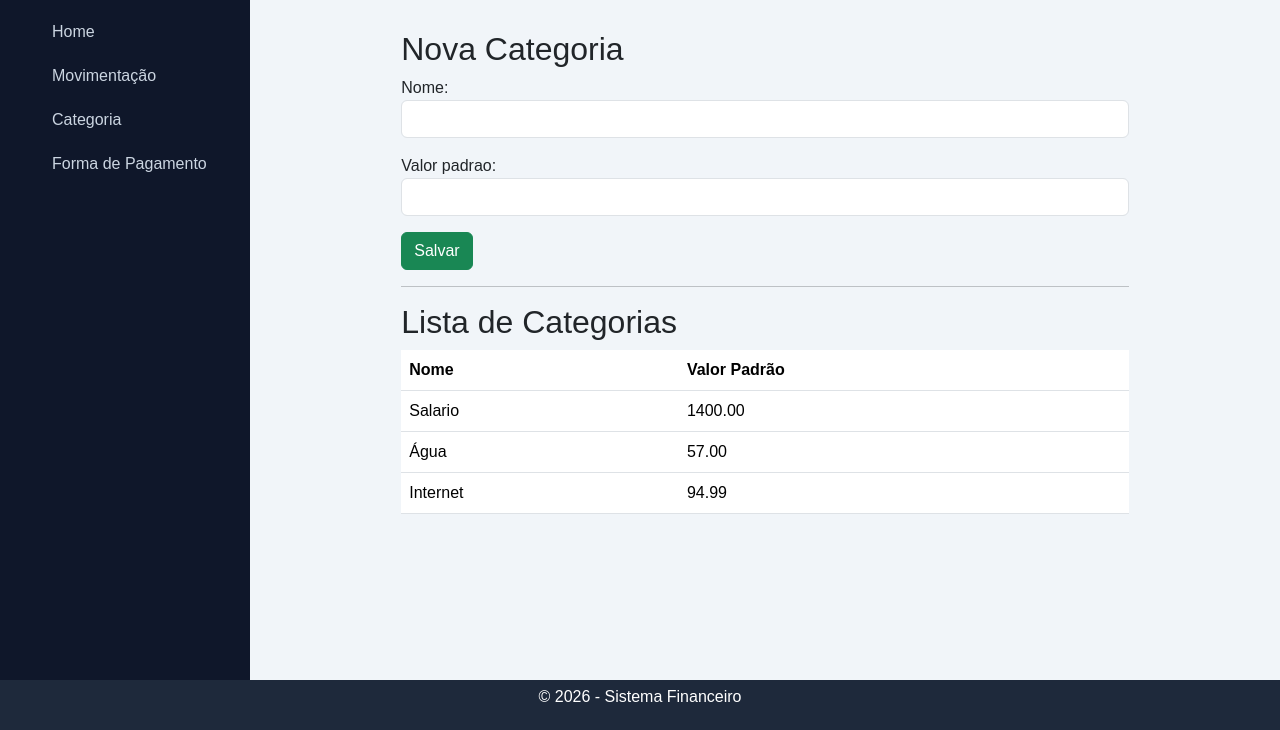
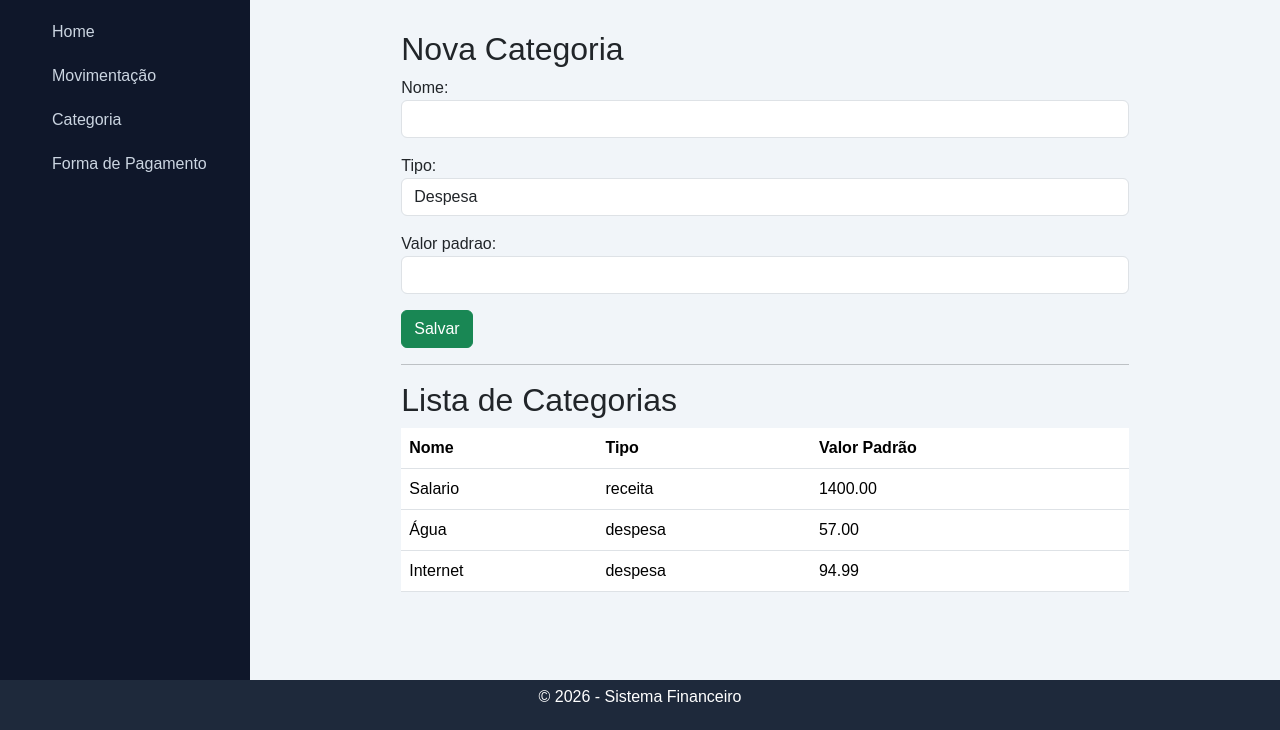
Before and after one commit to AntonioBreno/controle-financeiro, a Django app: page /financas/categorias/ in a window 1280 px wide. Shown: the part 70-800 px from the top of the page. Run offline with Django 5.2, Linux system fonts and the light colour scheme; a user stored in the database is signed in; data comes from the database, SQL or seed files in the repository; both versions use the stored data as it was after the commit.

Commit message:
feat(transacao): filtra categorias por tipo (receita/despesa) dinamicamente no formulário

```diff
--- a/financas/forms.py
+++ b/financas/forms.py
@@ -9,10 +9,11 @@ from financas.models.transacao import Transacao
 class CategoriaForm(forms.ModelForm):
     class Meta:
         model = Categoria
-        fields = ['nome', 'valor_padrao']
+        fields = ['nome', 'tipo', 'valor_padrao']
 
         widgets = {
             'nome': forms.TextInput(attrs={'class': 'form-control'}),
+            'tipo': forms.Select(attrs={'class': 'form-control'}),
             'valor_padrao': forms.NumberInput(attrs={'class': 'form-control'}),
         }
 
--- a/financas/models/categoria.py
+++ b/financas/models/categoria.py
@@ -2,9 +2,16 @@ from django.db import models
 from django.conf import settings
 
 class Categoria(models.Model):
+
+    TIPO_CHOICES = [
+        ('receita', 'Receita'),
+        ('despesa', 'Despesa'),
+    ]
+
     user = models.ForeignKey(settings.AUTH_USER_MODEL, on_delete=models.CASCADE, null=True, blank=True)
 
     nome = models.CharField(max_length=100)
+    tipo = models.CharField(max_length=10,choices=TIPO_CHOICES,default='despesa')
     valor_padrao = models.DecimalField(max_digits=10, decimal_places=2, null=True, blank=True)
 
     def __str__(self):
--- a/financas/urls.py
+++ b/financas/urls.py
@@ -7,6 +7,7 @@ urlpatterns = [
 
     # Categoria URLs
     path('categoria/valor/<int:pk>/', views.categoria_valor, name='categoria_valor'),
+    path('categorias/tipo/<str:tipo>/', views.categorias_por_tipo, name='categorias_por_tipo'),
     path('categorias/', views.categoria_list_create, name='categoria_list_create'),
     path('categorias/<int:pk>/', views.categoria_detail, name='categoria_detail'),
     path('update/<int:pk>/', views.categoria_update, name='categoria_update'),
--- a/financas/views.py
+++ b/financas/views.py
@@ -336,3 +336,21 @@ def categoria_valor(request, pk):
     }
 
     return JsonResponse(data)
+
+@login_required
+def categorias_por_tipo(request, tipo):
+
+    categorias = Categoria.objects.filter(
+        user=request.user,
+        tipo=tipo
+    )
+
+    data = []
+
+    for categoria in categorias:
+        data.append({
+            "id": categoria.id,
+            "nome": categoria.nome
+        })
+
+    return JsonResponse(data, safe=False)
--- a/templates/categoria/categoria_page.html
+++ b/templates/categoria/categoria_page.html
@@ -20,6 +20,7 @@
         <thead class="text-white" style="background-color: #07b29b;"> <!-- Bootstrap verde escuro -->
             <tr>
                 <th>Nome</th>
+                <th>Tipo</th>
                 <th>Valor Padrão</th>
             </tr>
         </thead>
@@ -29,6 +30,7 @@
                 class="{% if forloop.counter|divisibleby:2 %}linha-verde{% else %}linha-branca{% endif %}"
                 title="Ver detalhes">
                 <td>{{ categoria.nome }}</td>
+                <td>{{ categoria.tipo }}</td>
                 <td>{{ categoria.valor_padrao }}</td>
             </tr>
             {% empty %}
```
Also changed, not shown: templates/transacao/transacao_page.html (+35 -0 lines), db.sqlite3, financas/migrations/0006_categoria_tipo.py (added).
